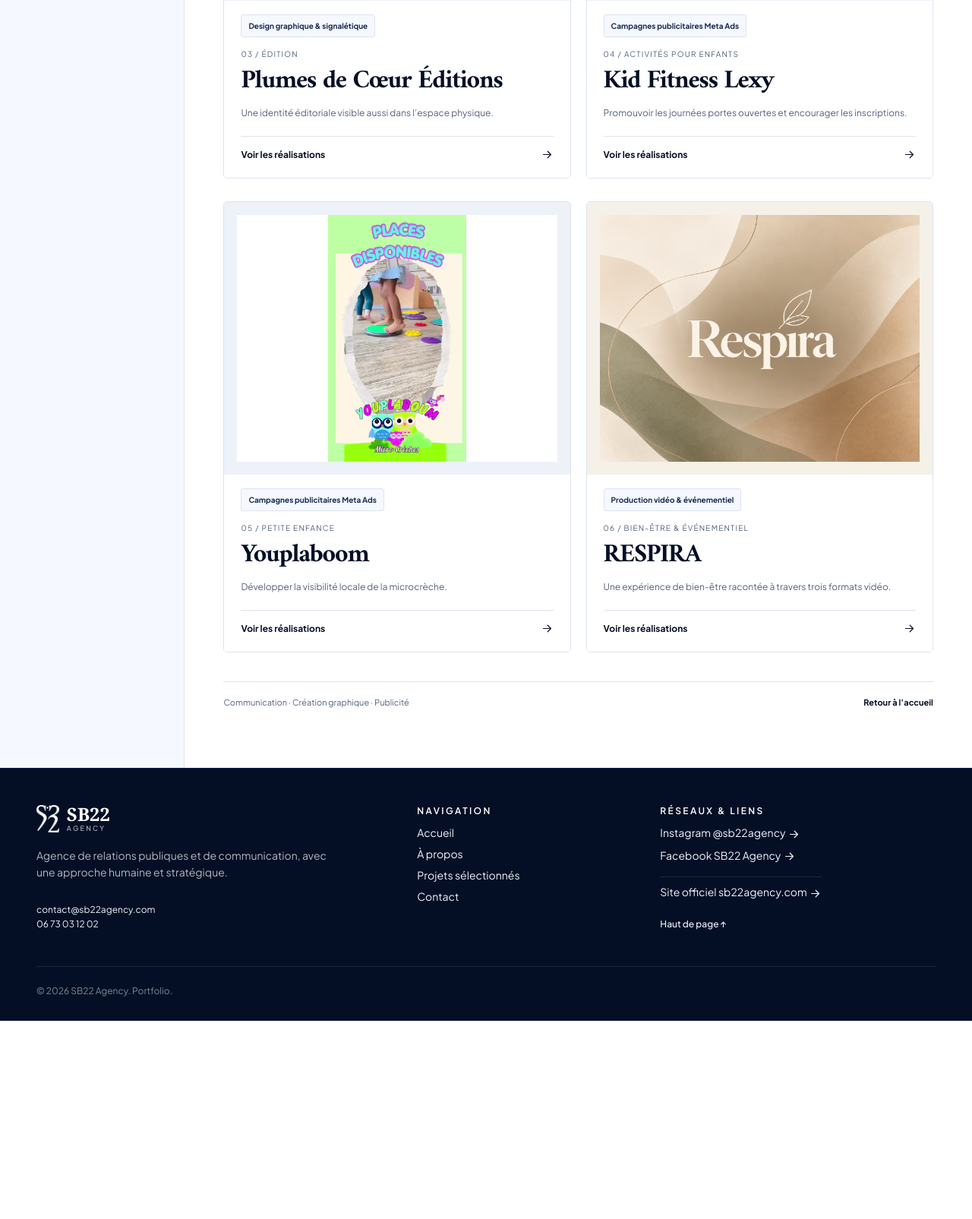
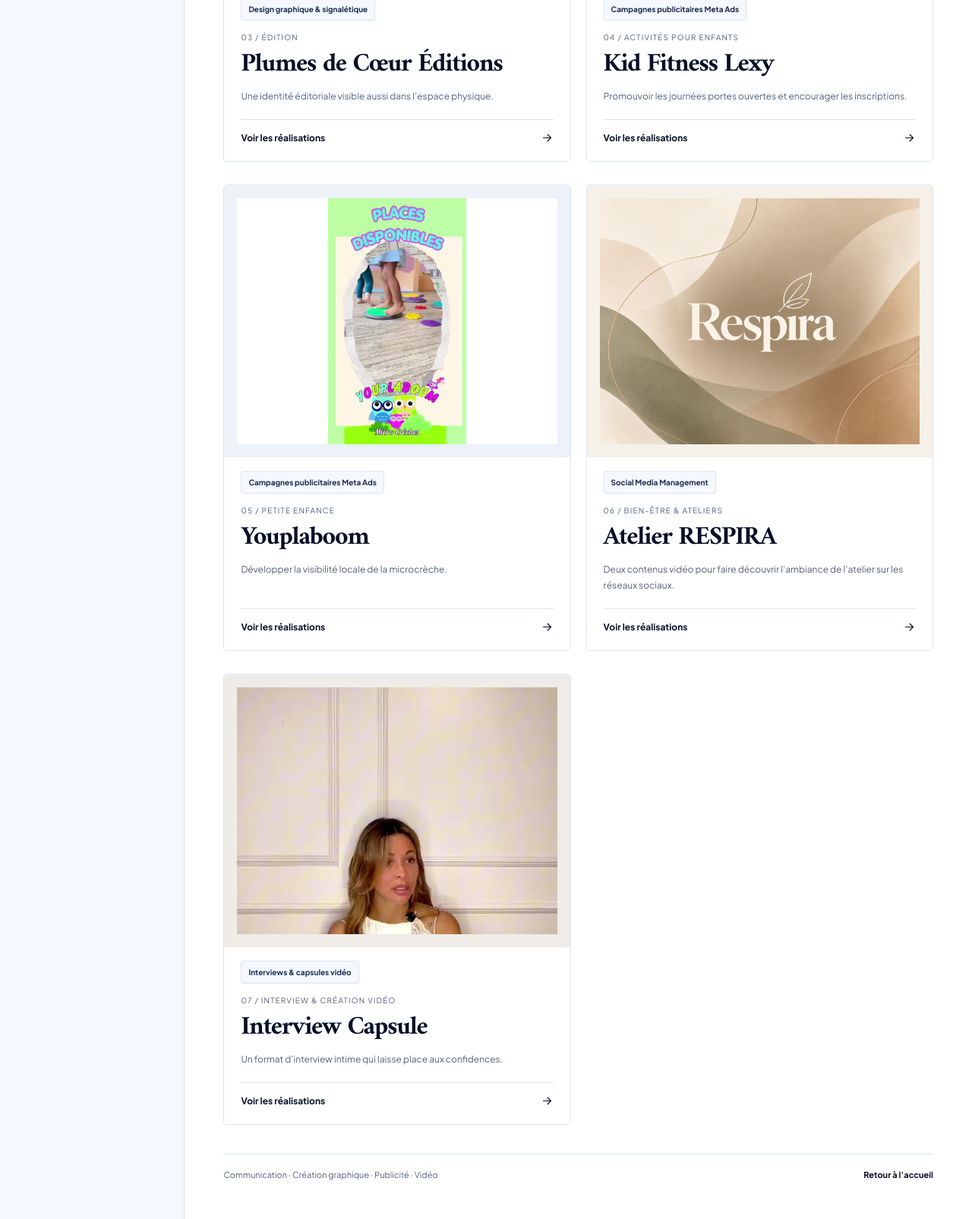
Before and after one commit to XJaooX/SB22-Portfolio-PHP, a PHP site: page /maquettes/version-b/pages/projets/projets.php in a window 1280 px wide. Shown: the part 1333-2938 px from the top of the page at 76% size. Before the commit the page ends 2677 px from the top, so only its background shows below. Run offline with PHP 8.4, Linux system fonts and the light colour scheme.

Commit message:
Separate interview capsule and RESPIRA social media videos

```diff
--- a/maquettes/version-b/assets/css/respira-project.css
+++ b/maquettes/version-b/assets/css/respira-project.css
@@ -1,36 +1,58 @@
-.sb22-domain-page .sb22-domain-card[data-project="respira-evenement"] .kg-card-visuals {
+.sb22-domain-page .sb22-domain-card[data-project="atelier-respira"] .kg-card-visuals {
     background: #f5f1e9;
 }
-.sb22-domain-page .sb22-domain-card[data-project="respira-evenement"] .kg-card-visuals img {
+.sb22-domain-page .sb22-domain-card[data-project="atelier-respira"] .kg-card-visuals img {
     object-fit: cover;
     object-position: center 35%;
 }
-.sb22-domain-page #project-respira-evenement .book-case-cover {
+.sb22-domain-page #project-atelier-respira .book-case-cover {
     background: #f3eee8;
 }
-.sb22-domain-page #project-respira-evenement .book-case-cover img {
+.sb22-domain-page #project-atelier-respira .book-case-cover img {
     width: 100%;
     object-fit: contain;
     max-height: 440px;
 }
-.sb22-domain-page #project-respira-evenement .sb22-responsive-media {
+.sb22-domain-page #project-atelier-respira .sb22-responsive-media {
     display: grid;
     gap: 36px;
 }
-.sb22-domain-page #project-respira-evenement .sb22-video-feature {
+.sb22-domain-page #project-atelier-respira .sb22-video-feature {
     margin: 0;
 }
-.sb22-domain-page #project-respira-evenement .sb22-video-container video {
+.sb22-domain-page #project-atelier-respira .sb22-video-container video {
     max-height: 580px;
     width: 100%;
     object-fit: contain;
     background: #0c1322;
 }
 @media (max-width: 700px) {
-    .sb22-domain-page #project-respira-evenement .sb22-responsive-media {
+    .sb22-domain-page #project-atelier-respira .sb22-responsive-media {
         gap: 22px;
     }
-    .sb22-domain-page #project-respira-evenement .sb22-video-container video {
+    .sb22-domain-page #project-atelier-respira .sb22-video-container video {
         max-height: 70vh;
     }
 }
+
+/* Une carte avec portrait pour l’interview capsule, même système que les autres projets. */
+.sb22-domain-page .sb22-domain-card[data-project="interview-capsule"] .kg-card-visuals {
+    background: #efece8;
+}
+.sb22-domain-page .sb22-domain-card[data-project="interview-capsule"] .kg-card-visuals img {
+    object-fit: cover;
+    object-position: center 27%;
+}
+.sb22-domain-page #project-interview-capsule .book-case-cover {
+    background: #f2efeb;
+}
+.sb22-domain-page #project-interview-capsule .book-case-cover img {
+    max-height: 480px;
+    object-fit: contain;
+}
+.sb22-domain-page #project-interview-capsule .sb22-video-container video {
+    max-height: 640px;
+    width: 100%;
+    object-fit: contain;
+    background: #0c1322;
+}
--- a/maquettes/version-b/data/cases.php
+++ b/maquettes/version-b/data/cases.php
@@ -6,36 +6,52 @@ return [
     ['id' => 'kid-fitness-lexy','domain' => 'meta-ads','sector' => '04 / Activités pour enfants','name' => 'Kid Fitness Lexy','description' => 'Promouvoir les journées portes ouvertes et encourager les inscriptions.','image' => 'assets/images/projects/kid-fitness/kid-fitness-poster.jpg'],
     ['id' => 'youplaboom-meta','domain' => 'meta-ads','sector' => '05 / Petite enfance','name' => 'Youplaboom','description' => 'Développer la visibilité locale de la microcrèche.','image' => 'assets/images/projects/youplaboom/youplaboom-meta-cover.jpg'],
 
+    // Nouveau dossier social media : deux vidéos de création de contenu autour de l'atelier.
     [
-        'id' => 'respira-evenement',
-        'domain' => 'production-video',
-        'sector' => '06 / Bien-être & événementiel',
-        'name' => 'RESPIRA',
-        'description' => 'Une expérience de bien-être racontée à travers trois formats vidéo.',
-        'image' => (is_file(__DIR__ . '/../assets/images/projects/respira/respira-brand-cover.png') ? 'assets/images/projects/respira/respira-brand-cover.png' : 'assets/images/projects/respira/respira-cover.jpg'),
-        'context' => 'Un événement autour de la détente et des expériences de bien-être.',
-        'objective' => 'Retranscrire l’ambiance de l’événement et mettre en valeur les moments vécus par les participants.',
-        'intervention' => 'Présentation de trois contenus audiovisuels : un témoignage face caméra, une immersion dans l’événement et un Reel récapitulatif.',
-        'overline' => 'Bien-être / Événement',
+        'id' => 'atelier-respira',
+        'domain' => 'social-media',
+        'sector' => '06 / Bien-être & ateliers',
+        'name' => 'Atelier RESPIRA',
+        'description' => 'Deux contenus vidéo pour faire découvrir l’ambiance de l’atelier sur les réseaux sociaux.',
+        'image' => 'assets/images/projects/respira/respira-brand-cover.png',
+        'context' => 'Un atelier bien-être présenté à travers deux vidéos destinées aux réseaux sociaux.',
+        'objective' => 'Partager l’atmosphère de l’atelier et mettre en avant ses moments forts.',
+        'intervention' => 'Création de contenu vidéo pour le Social Media Management : une immersion dans l’atelier et un format court.',
+        'overline' => 'Rim Rim / Atelier RESPIRA',
         'videos' => [
             [
-                'src' => 'assets/videos/respira/respira-interview.mp4',
-                'title' => 'Témoignage',
-                'caption' => 'Un échange face caméra sur l’expérience RESPIRA.',
-                'poster' => 'assets/images/projects/respira/respira-interview.jpg'
-            ],
-            [
                 'src' => 'assets/videos/respira/respira-evenement.mp4',
-                'title' => 'Immersion dans l’événement',
-                'caption' => 'Les coulisses, l’ambiance et les activités proposées lors de la rencontre.',
+                'title' => 'L’atelier en images',
+                'caption' => 'Une immersion dans l’ambiance et les activités de l’atelier RESPIRA.',
                 'poster' => 'assets/images/projects/respira/respira-event.jpg'
             ],
             [
                 'src' => 'assets/videos/respira/respira-reel.mp4',
-                'title' => 'Reel récapitulatif',
-                'caption' => 'Un montage court des temps forts de l’événement.',
-                'poster' => (is_file(__DIR__ . '/../assets/images/projects/respira/respira-brand-cover.png') ? 'assets/images/projects/respira/respira-brand-cover.png' : 'assets/images/projects/respira/respira-cover.jpg')
+                'title' => 'Création de contenu · format court',
+                'caption' => 'Un format dynamique pour partager les temps forts de l’atelier sur les réseaux sociaux.',
+                'poster' => 'assets/images/projects/respira/respira-brand-cover.png'
             ]
         ]
     ],
+    // Format distinct de l'atelier RESPIRA : capsule d'interview confidentielle.
+    [
+        'id' => 'interview-capsule',
+        'domain' => 'production-video',
+        'sector' => '07 / Interview & création vidéo',
+        'name' => 'Interview Capsule',
+        'description' => 'Un format d’interview intime qui laisse place aux confidences.',
+        'image' => 'assets/images/projects/interview-capsule/interview-portrait.jpg',
+        'context' => 'Une capsule vidéo pensée pour donner la parole aux invités, loin du format journalistique classique.',
+        'objective' => 'Créer un espace de parole sincère, où les invités peuvent partager leur vécu et leurs émotions.',
+        'intervention' => 'Présentation d’une interview capsule qui privilégie le récit personnel, sans montrer les questions posées.',
+        'overline' => 'Interview / Capsule vidéo',
+        'videos' => [
+            [
+                'src' => 'assets/videos/interview-capsule/interview-capsule.mp4',
+                'title' => 'L’interview capsule',
+                'caption' => 'Une parole libre et personnelle, au cœur du format.',
+                'poster' => 'assets/images/projects/interview-capsule/interview-portrait.jpg'
+            ]
+        ]
+    ]
 ];
--- a/maquettes/version-b/data/domains.php
+++ b/maquettes/version-b/data/domains.php
@@ -3,12 +3,12 @@ return [
     'tous' => [
         'label' => 'Toutes les réalisations',
         'title' => 'Des projets concrets, des identités singulières.',
-        'description' => 'Publications, identité visuelle, campagnes Meta Ads et créations audiovisuelles : les réalisations SB22 Agency.'
+        'description' => 'Publications, identité visuelle, campagnes Meta Ads et interviews : les réalisations SB22 Agency.'
     ],
     'social-media' => [
         'label' => 'Social Media Management',
         'title' => 'Une communication pensée pour les réseaux.',
-        'description' => 'Créations Instagram et Facebook pour Kuba Home et Plumes de Cœur Éditions.'
+        'description' => 'Créations pour Kuba Home, Plumes de Cœur Éditions et contenus vidéo pour l’Atelier RESPIRA.'
     ],
     'design-graphique' => [
         'label' => 'Design graphique & signalétique',
@@ -21,8 +21,8 @@ return [
         'description' => 'Campagnes Meta Ads et vidéos publicitaires de Kid Fitness Lexy et Youplaboom.'
     ],
     'production-video' => [
-        'label' => 'Production vidéo & événementiel',
-        'title' => 'Des moments racontés en images.',
-        'description' => 'Interviews, immersions et formats courts autour de RESPIRA.'
+        'label' => 'Interviews & capsules vidéo',
+        'title' => 'Des histoires qui se racontent en images.',
+        'description' => 'Des interviews capsules qui font place aux expériences et aux émotions.'
     ]
 ];
--- a/maquettes/version-b/pages/projets/projets.php
+++ b/maquettes/version-b/pages/projets/projets.php
@@ -47,7 +47,7 @@ require __DIR__ . '/../../includes/navbar.php';
 
 <?php foreach ($cases as $case): include __DIR__ . '/../../includes/project-card.php'; endforeach; ?>
             </div>
-            <div class="kg-gallery-foot"><span>Communication · Création graphique · Publicité</span><a href="../../index.php">Retour à l’accueil</a></div>
+            <div class="kg-gallery-foot"><span>Communication · Création graphique · Publicité · Vidéo</span><a href="../../index.php">Retour à l’accueil</a></div>
         </section>
     </div>
 
```
Also changed, not shown: maquettes/version-b/assets/images/projects/interview-capsule/interview-portrait.jpg (renamed from maquettes/version-b/assets/images/projects/respira/respira-interview.jpg), 2 other files.
